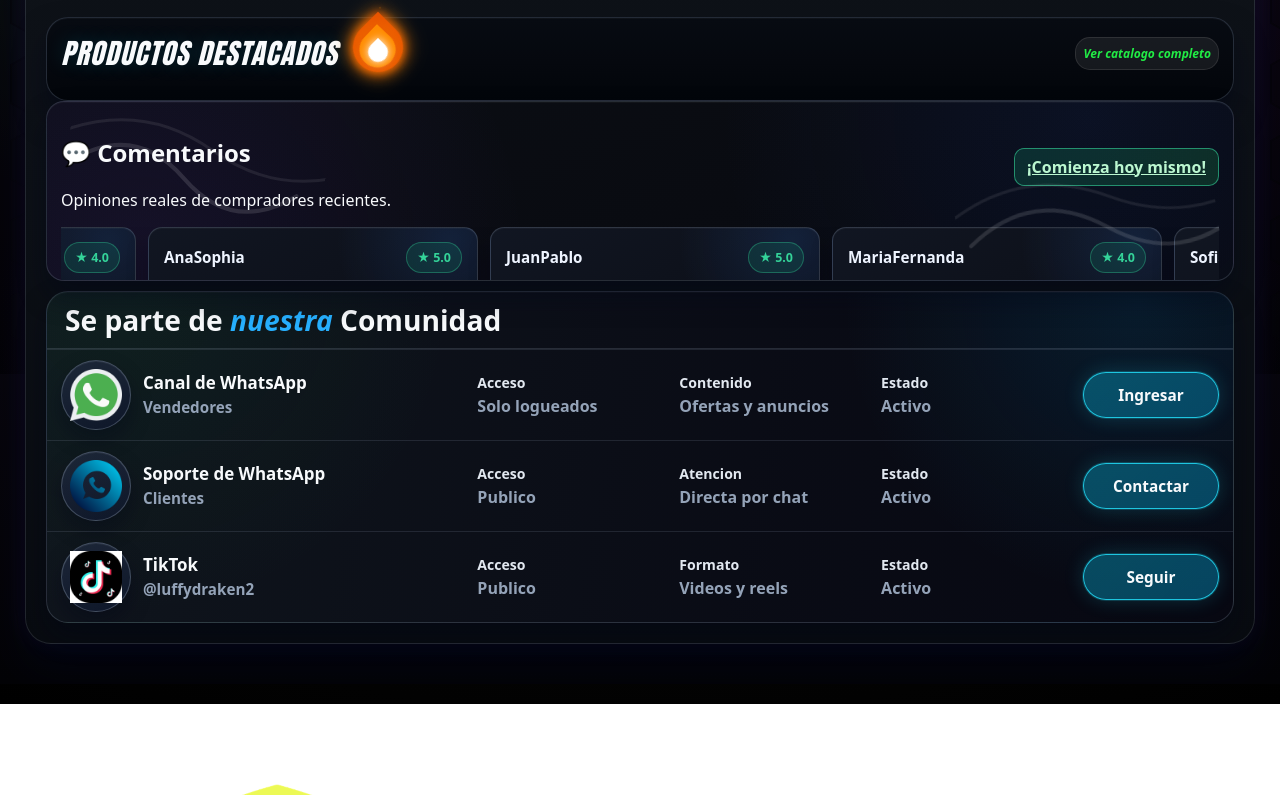
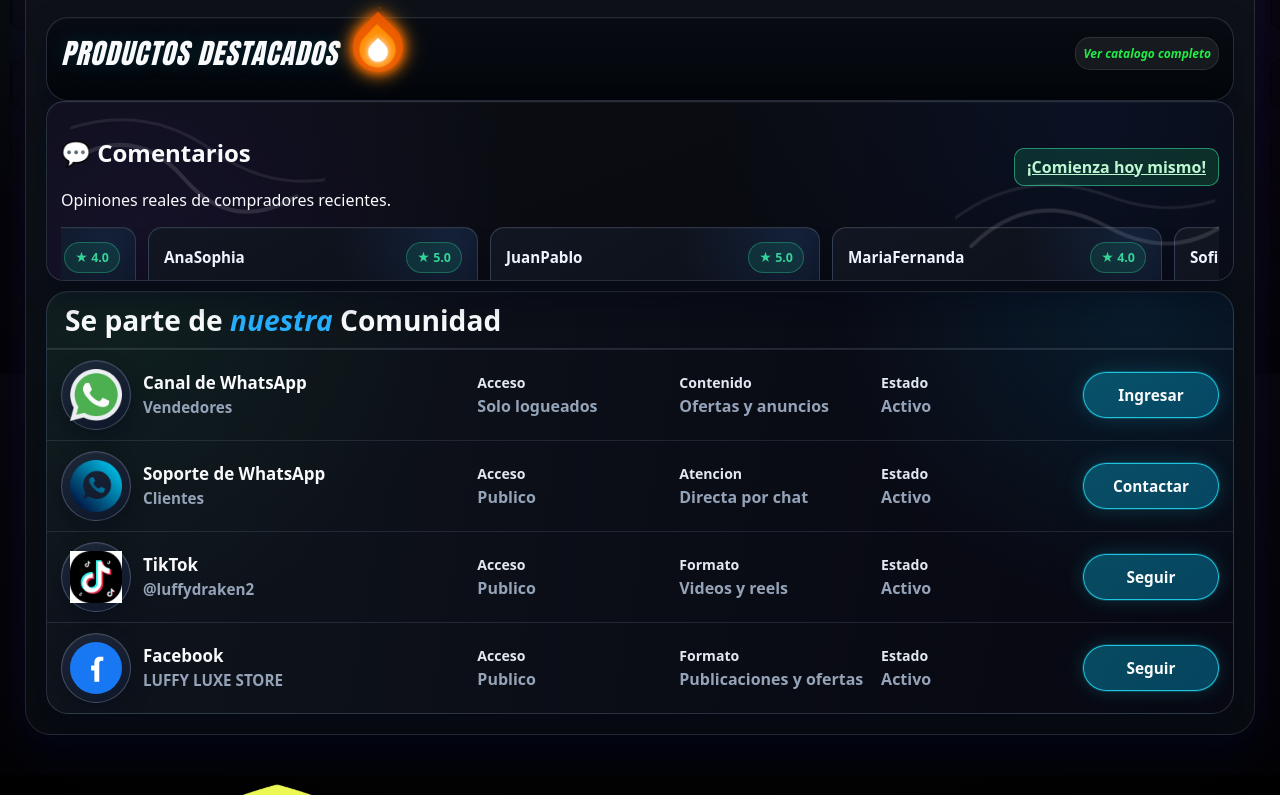
Before and after one commit to VHASH173/luffy, a website: page index.html in a window 1280 px wide. Shown: the part 426-1221 px from the top of the page. Before the commit the page ends 1130 px from the top, so only its background shows below. Drawn offline with Linux system fonts and the light colour scheme; no server answers; files whose address does not match are found by name; a web font is replaced by a local one.

Commit message:
agregar Facebook a comunidad con link

```diff
--- a/index.html
+++ b/index.html
@@ -481,6 +481,30 @@
                             </div>
                             <a href="https://www.tiktok.com/@luffydraken2" target="_blank" rel="noopener noreferrer" class="inicio-module__nl00za__communityActionPrimary">Seguir</a>
                         </article>
+                        <article class="inicio-module__nl00za__communityRow">
+                            <div class="inicio-module__nl00za__communityChannel">
+                                <div class="inicio-module__nl00za__communityLogoWrap">
+                                    <svg alt="Facebook" width="64" height="64" viewBox="0 0 64 64" class="inicio-module__nl00za__communityLogo" style="color:transparent"><circle cx="32" cy="32" r="32" fill="#1877F2"/><path d="M44 32H36v-6c0-1.6.7-3 3-3h2v-5h-4c-5 0-7 3-7 7v4h-4v6h4v14h6V32h4z" fill="#fff"/></svg>
+                                </div>
+                                <div class="inicio-module__nl00za__communityChannelText">
+                                    <h4>Facebook</h4>
+                                    <p>LUFFY LUXE STORE</p>
+                                </div>
+                            </div>
+                            <div class="inicio-module__nl00za__communityMeta">
+                                <span>Acceso</span>
+                                <strong>Publico</strong>
+                            </div>
+                            <div class="inicio-module__nl00za__communityMeta">
+                                <span>Formato</span>
+                                <strong>Publicaciones y ofertas</strong>
+                            </div>
+                            <div class="inicio-module__nl00za__communityMeta">
+                                <span>Estado</span>
+                                <strong>Activo</strong>
+                            </div>
+                            <a href="https://www.facebook.com/share/19iBh5aKL6/" target="_blank" rel="noopener noreferrer" class="inicio-module__nl00za__communityActionPrimary">Seguir</a>
+                        </article>
                     </div>
                 </section>
             </section>
```
